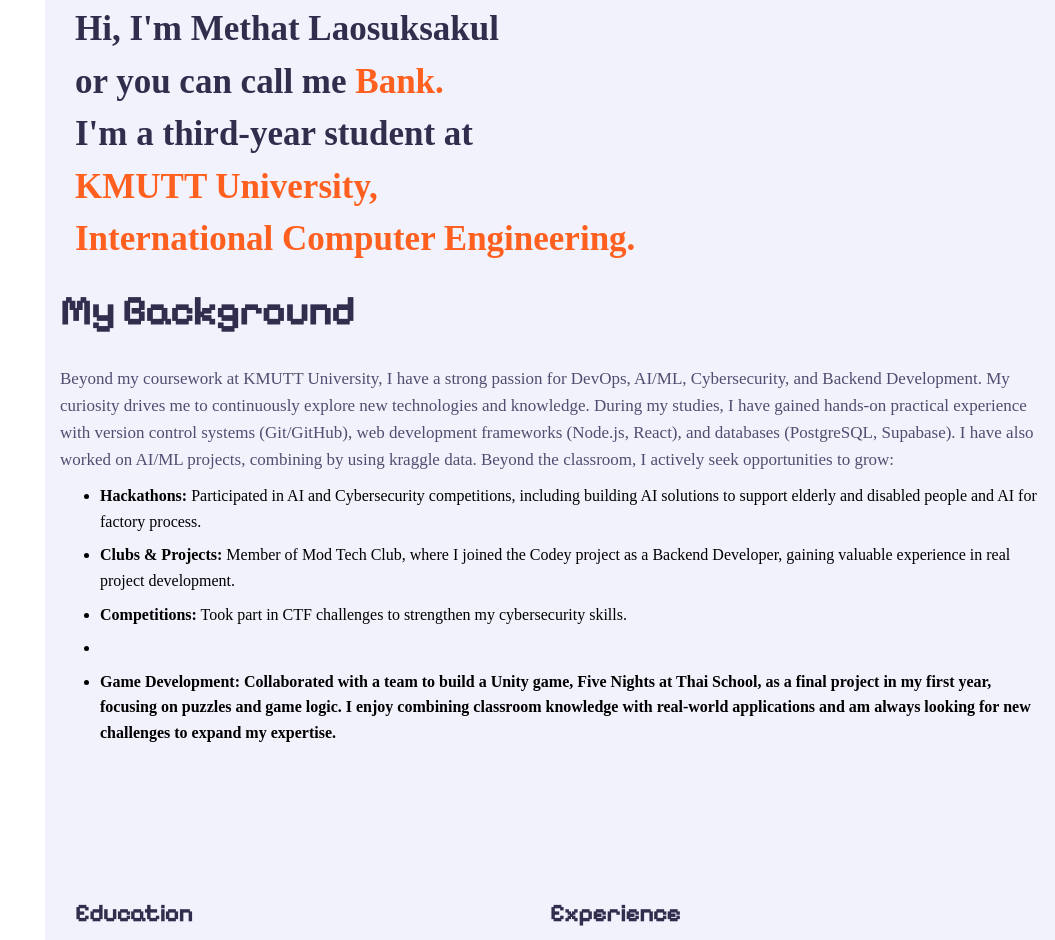
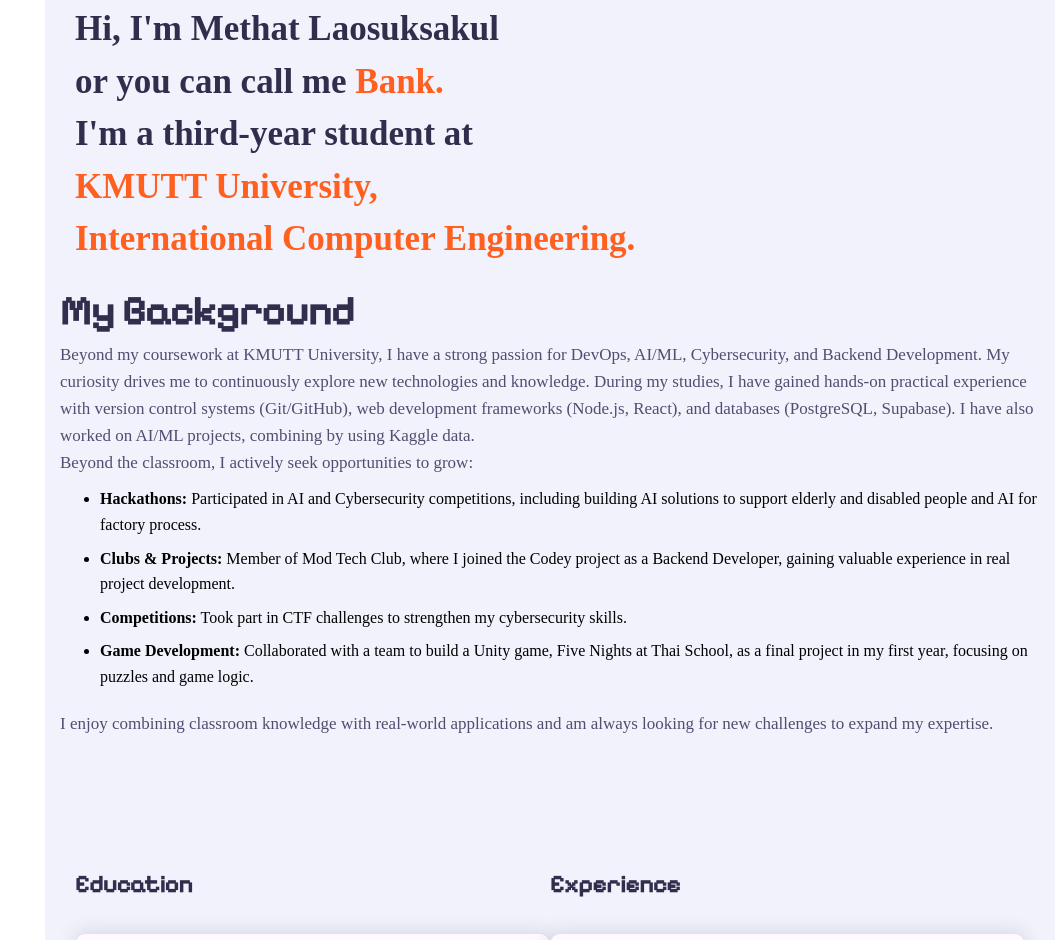
Before and after one commit to BankLSK/Portfolio, a plain HTML site: page index.html in a window 1280 px wide. Shown: the part 977-1917 px from the top of the page, without its empty margins (225-1280 px from the left). Drawn offline with nearby package versions, Linux system fonts and the light colour scheme; files whose address does not match are found by name.

Commit message:
New change

```diff
--- a/index.html
+++ b/index.html
@@ -79,20 +79,24 @@
                                 <div class="row">
                                     <div class="history">
                                         <h5>My Background</h5>
-                                        <br><p></h3>Beyond my coursework at KMUTT University,
+                                        <p>
+                                            Beyond my coursework at KMUTT University,
                                             I have a strong passion for DevOps, AI/ML, Cybersecurity, and Backend Development. My curiosity drives me to continuously explore new technologies and knowledge. During my studies, I have gained hands-on practical experience with version control systems (Git/GitHub),
                                             web development frameworks (Node.js, React), and databases (PostgreSQL, Supabase). I have also worked on AI/ML projects,
-                                            combining by using kraggle data.
-                                            Beyond the classroom, I actively seek opportunities to grow:
-                                            <br>
+                                            combining by using Kaggle data.
+                                        </p>
+                                        <p>Beyond the classroom, I actively seek opportunities to grow:</p>
                                             <ul>
                                             <li><b>Hackathons:</b> Participated in AI and Cybersecurity competitions, including building AI solutions to support elderly and disabled people and AI for factory process.</li>
                                             <li><b>Clubs & Projects:</b> Member of Mod Tech Club, where I joined the Codey project as a Backend Developer, gaining valuable experience in real project development.</li>
-                                            <li><b>Competitions:</b> Took part in CTF challenges to strengthen my cybersecurity skills.<li>
-                                            <li><b>Game Development: Collaborated with a team to build a Unity game, Five Nights at Thai School, as a final project in my first year, focusing on puzzles and game logic.</bli>
+                                            <li><b>Competitions:</b> Took part in CTF challenges to strengthen my cybersecurity skills.</li>
+                                            <li><b>Game Development:</b> Collaborated with a team to build a Unity game, Five Nights at Thai School, as a final project in my first year, focusing on puzzles and game logic.</li>
+                                            </ul>
+
+                                            <p>
                                             I enjoy combining classroom knowledge with real-world applications and am always looking for new challenges to expand my expertise.
-                                            </ul>
-                                        <h3></p>
+                                            </p>
+                                        <h3>
                                     </div>
                                 </div>
                             </div>
```
